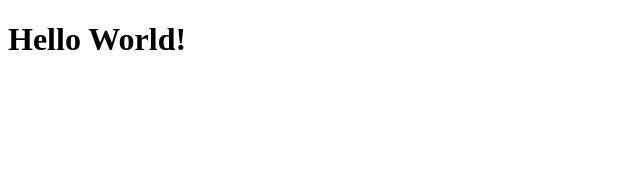
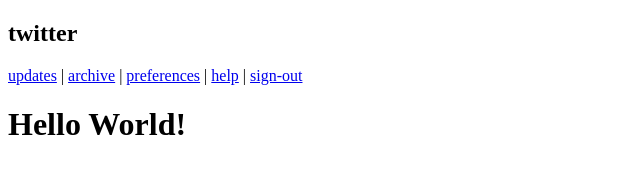
Before and after one commit to VDromaretska/early-twitter, a website: page index.html in a window 1280 px wide. Shown: the whole page, without its empty margins (0-640 px from the left). Drawn offline with Linux system fonts and the light colour scheme.

Commit message:
Added links

```diff
--- a/index.html
+++ b/index.html
@@ -1,11 +1,19 @@
 <!DOCTYPE html>
 <html lang="en">
   <head>
-    <!-- You may want to change the site title -->
-    <title>foobar</title>
+    <title>Twitter</title>
   </head>
   <body>
-    <!-- put your content below -->
+    <header>
+      <h2> twitter </h2>
+    </header>
+    <links>
+      <a href="https:#">updates</a> |
+      <a href="https:#">archive</a> |
+      <a href="https:#">preferences</a> |
+      <a href="https:#">help</a> |
+      <a href="https:#">sign-out</a>
+    </links>
     <h1>Hello World!</h1>
   </body>
 </html>
```
